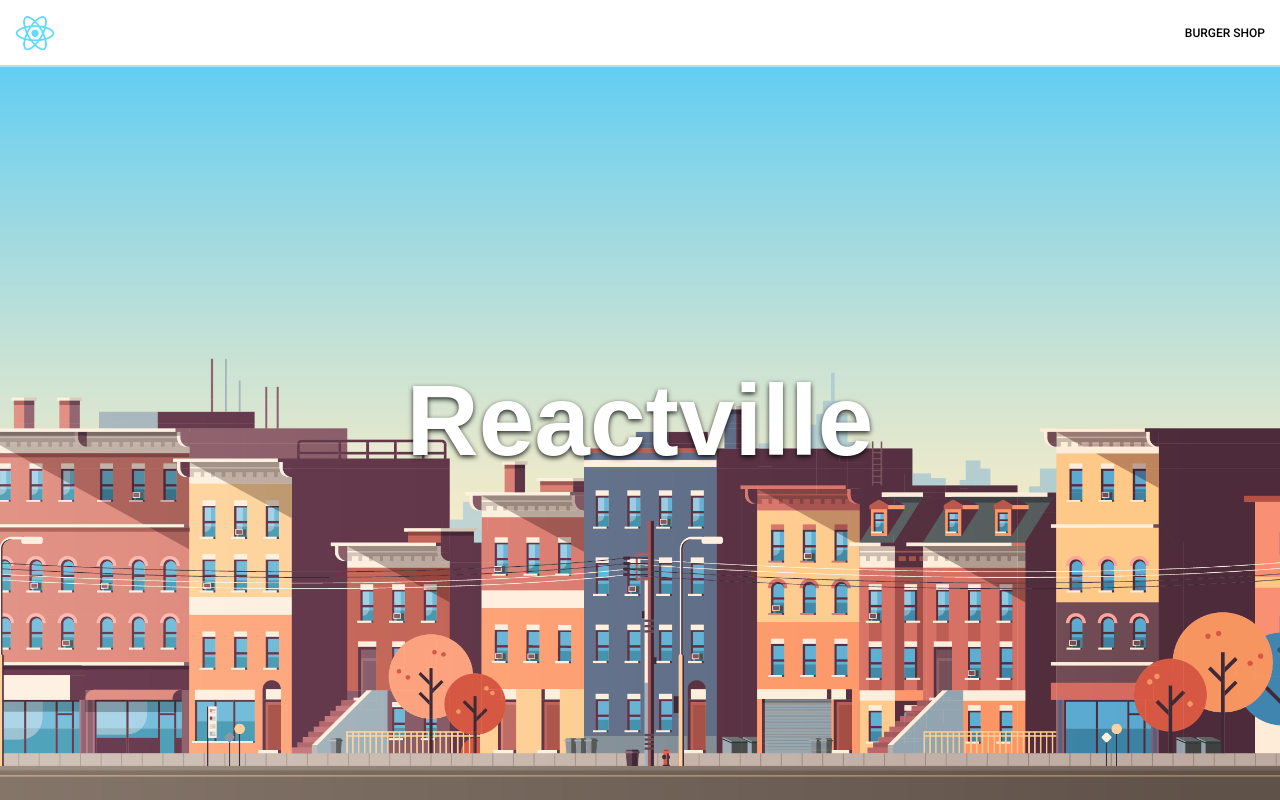
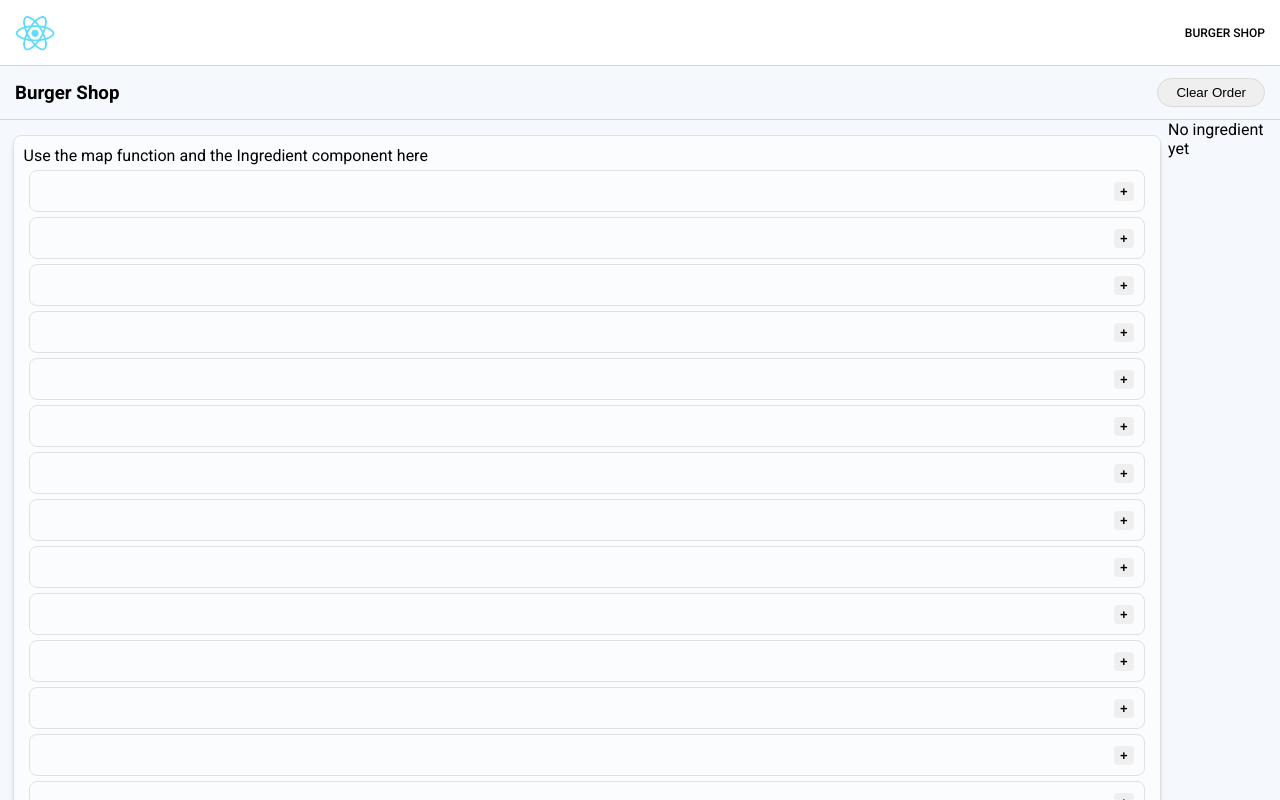
Before and after one commit to hpweisberg/reactiville, a React (Create React App) app: page /burgers in a window 1280 px wide. Built offline with nearby package versions, Linux system fonts and the light colour scheme; a web font is replaced by a local one.

Commit message:
display empty ingredient list

```diff
--- a/src/App.jsx
+++ b/src/App.jsx
@@ -10,13 +10,15 @@ import Landing from './Components/Landing/Landing'
 
 const App = () => {
   return (
+    <>
+      <Nav></Nav>
     <main>
-      <Nav></Nav>
-      <Landing />
       <Routes>
+        <Route path='/' element={<Landing />} />
         <Route path='/burgers' element={<BurgerShop />} />
       </Routes>
     </main>
+    </>
   )
 }
 
--- a/src/Components/BurgerShop/BurgerShop.jsx
+++ b/src/Components/BurgerShop/BurgerShop.jsx
@@ -1,9 +1,16 @@
 import '../../styles/burger.css'
+
+import { useState } from 'react'
 
 import { ingredients } from '../../data/burger-data'
 
+import IngredientList from './IngredientList'
+import BurgerStack from './BurgerStack'
+
 const BurgerShop = () => {
   console.log(ingredients)
+
+  const [stack, setStack] = useState([])
 
   return (
     <div className="burger-shop">
@@ -12,8 +19,9 @@ const BurgerShop = () => {
         <button>Clear Order</button>
       </nav>
       <section>
-        IngredientList component here
-        BurgerStack component here
+        <IngredientList ingredients={ingredients} />
+        <BurgerStack stack={stack} />
+
       </section>
     </div>
   )
--- a/src/Components/BurgerShop/BurgerStack.jsx
+++ b/src/Components/BurgerShop/BurgerStack.jsx
@@ -1,9 +1,28 @@
+import Ingredient from "./Ingredient"
 
 const BurgerStack = (props) => {
   return (
-    <ul className="burger-stack">
-      Use the map function and the Ingredient component here
-    </ul>
+    <>
+      {props.stack.length ?
+        <>
+          <ul className="burger-stack">
+            Use the map function and the Ingredient component here
+            {props.stack.map((stack, idx) => {
+              return (
+                <>
+                  {stack.name}
+                </>
+              )
+            }
+            )}
+          </ul>
+        </>
+        :
+        <>
+          <div>No ingredient yet</div>
+        </>
+      }
+    </>
   )
 }
 
--- a/src/Components/BurgerShop/Ingredient.jsx
+++ b/src/Components/BurgerShop/Ingredient.jsx
@@ -2,9 +2,11 @@
 const Ingredient = (props) => {
 	return (
 		<li>
-			Name of ingredient here
-			<button>+</button>
-			<button>X</button>
+			{/* {props.ingredient.name} */}
+			{props.isList
+				? <button>+</button>
+				: <button>X</button>
+			}
 		</li>
 	)
 }
--- a/src/Components/BurgerShop/IngredientList.jsx
+++ b/src/Components/BurgerShop/IngredientList.jsx
@@ -1,8 +1,17 @@
+import Ingredient from "./Ingredient"
+
 
 const IngredientList = (props) => {
 	return (
 		<ul>
 			Use the map function and the Ingredient component here
+			{props.ingredients.map((ingredients, idx) =>
+			<Ingredient
+			key={idx}
+			isList={true}
+			Ingredient={ingredients}
+			/>
+			)}
 		</ul>
 	)
 }
```
